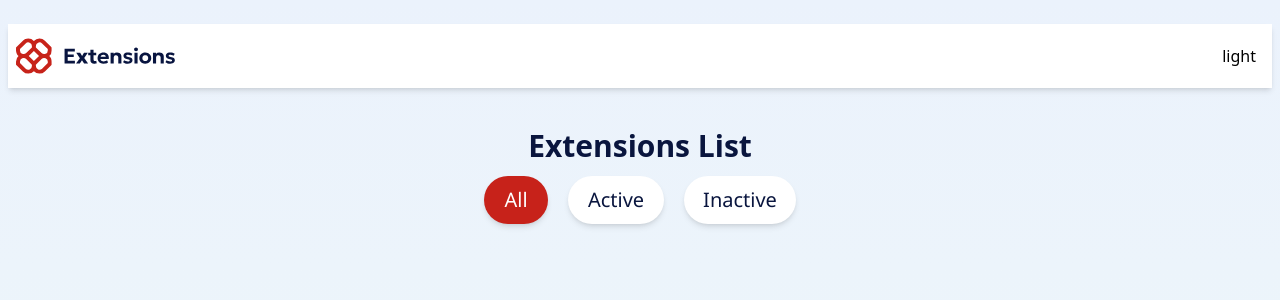
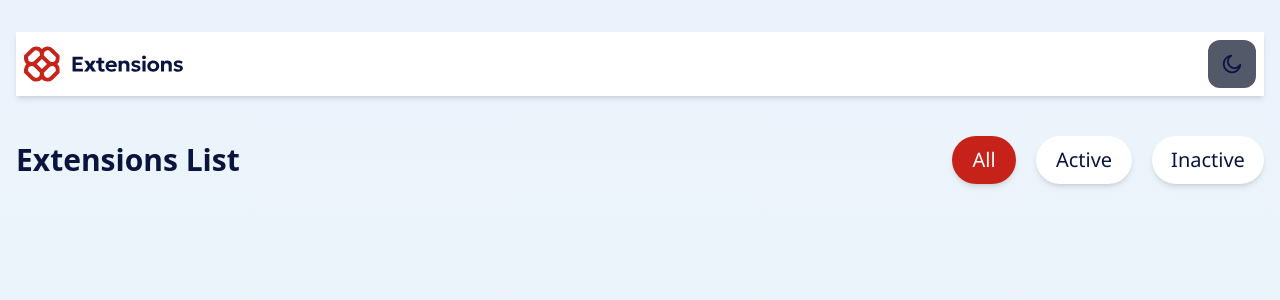
Before and after one commit to Mayowa-de/Browser-Extension-, a React (Vite) app: page / in a window 1280 px wide. Shown: the top 300 px of the page. Built offline with nearby package versions, Linux system fonts and the light colour scheme.

Commit message:
map the data.son file

```diff
--- a/package.json
+++ b/package.json
@@ -11,6 +11,7 @@
   },
   "dependencies": {
     "@tailwindcss/vite": "^4.1.13",
+    "bootstrap-icons": "^1.13.1",
     "react": "^19.1.1",
     "react-dom": "^19.1.1",
     "tailwindcss": "^4.1.13"
--- a/src/App.jsx
+++ b/src/App.jsx
@@ -1,4 +1,5 @@
 import './components/Hero.css'
+import 'bootstrap-icons/font/bootstrap-icons.css'
 import Hero from "./components/Hero"
 import Title from './components/Title'
 import Button from './components/Button'
@@ -6,9 +7,9 @@ import Button from './components/Button'
 function App() {
 
   return (
-      <div className='bg-[hsl(227, 75%, 14%)] gap-5 p-2 flex flex-col'>
+      <div className='bg-[hsl(227, 75%, 14%)] gap-5 p-4 flex flex-col'>
         <Hero/>
-        <div className='flex flex-col gap-3 justify-center items-center'>
+        <div className='flex flex-col  gap-3 justify-center items-center'>
         <Title/>
         <Button/>
         </div>
--- a/src/components/Button.jsx
+++ b/src/components/Button.jsx
@@ -1,11 +1,27 @@
-import React from 'react'
+import React, { useEffect, useState } from 'react'
+import Data from '../data.json'
+export default function Button() {
+  const [cards, setCards]= useState('')
+  const [filter, setFilter]= useState('All')
 
-export default function Button() {
+
+  useEffect(()=>{
+
+  })
   return (
-    <div className='flex gap-5 fontRegular font-medium'>
-      <button className='w-16 h-12 shadow-md rounded-3xl text-xl text-white bg-[hsl(3,77%,44%)]'>All</button>
-      <button className='w-24 h-12 bg-white text-[hsl(227,75%,14%)] shadow-md text-xl rounded-3xl'>Active</button>
-      <button className='w-28 h-12 text-xl text-[hsl(227,75%,14%)] shadow-md bg-white rounded-3xl'>Inactive</button>
+    <div className='flex flex-col gap-5 w-full justify-center items-center'>
+    <div>
+      {Data.map((item, i)=>{
+      <div key={i} className='w-full bg-white rounded-xl shadow-md'>
+        <div className='flex gap-3'>
+        <img src={item.logo} alt="logoIcon" className='w-16 h-12' />
+        <h1 className='text-[hsl(227,75%,14%)] font-medium'>{item.name}</h1>
+      </div>
+      <p>{item.description}</p>
+      <button className={`${Data.isActive === 'true' ? 'bi bi-toggle-on' : 'bi bi-toggle-off' }`}></button>
+      </div>
+      })}
+    </div>
     </div>
   )
 }
--- a/src/components/Hero.jsx
+++ b/src/components/Hero.jsx
@@ -2,12 +2,15 @@ import React from 'react'
 import './Hero.css'
 import Date from '../data.json'
 import Logo from '../assets/images/logo.svg'
+import MoonIcon from '../assets/images/icon-moon.svg'
 export default function Hero() {
   return (
     <div className=''>
       <div className='flex mt-4 gap-4 items-center w-full bg-white p-2 h-16 shadow-md'>
         <img src={Logo} alt="Logo" className=' w-40 '/>
-        <button className=' w-full  flex justify-end pr-2'>light</button>
+        <div className='w-full flex justify-end'>
+        <button className=' w-12 h-12 flex justify-center items-center rounded-xl bg-[hsl(226,11%,37%)]  '><img src={MoonIcon} alt="moon icon" className='w-5 h-5' /></button>
+      </div>
       </div>
     </div>
   )
--- a/src/components/Title.jsx
+++ b/src/components/Title.jsx
@@ -2,8 +2,13 @@ import React from 'react'
 import './Hero.css'
 export default function Title() {
   return (
-    <div className='text-3xl fontBold font-bold mt-5 justify-center flex font  text-[hsl(227,75%,14%)]'>
-      <h1>Extensions List</h1>
+    <div className='text-3xl gap-5 items-center grid fontBold font-bold mt-5 justify-center  grid-col-1 md:flex font  w-full text-[hsl(227,75%,14%)] md:justify-between'>
+      <h1 className='flex w-full  justify-center md:justify-start '>Extensions List</h1>
+        <div className='flex gap-5 fontRegular font-medium w-full justify-end'>
+            <button className='w-16 h-12 shadow-md rounded-3xl text-xl text-white bg-[hsl(3,77%,44%)]'>All</button>
+            <button className='w-24 h-12 bg-white text-[hsl(227,75%,14%)] shadow-md text-xl rounded-3xl'>Active</button>
+            <button className='w-28 h-12 text-xl text-[hsl(227,75%,14%)] shadow-md bg-white rounded-3xl'>Inactive</button>
+          </div>
     </div>
   )
 }
--- a/src/data.json
+++ b/src/data.json
@@ -1,71 +1,83 @@
 [
     {
+        "id": "1",
         "logo": "./assets/images/logo-devlens.svg",
         "name": "DevLens",
         "description": "Quickly inspect page layouts and visualize element boundaries.",
         "isActive": true
     },
     {
+        "id": "2",
         "logo": "./assets/images/logo-style-spy.svg",
         "name": "StyleSpy",
         "description": "Instantly analyze and copy CSS from any webpage element.",
         "isActive": true
     },
     {
+        "id":"3",
         "logo": "./assets/images/logo-speed-boost.svg",
         "name": "SpeedBoost",
         "description": "Optimizes browser resource usage to accelerate page loading.",
         "isActive": false
     },
     {
+        "id":4,
         "logo": "./assets/images/logo-json-wizard.svg",
         "name": "JSONWizard",
         "description": "Formats, validates, and prettifies JSON responses in-browser.",
         "isActive": true
     },
     {
+        "id": 5,
         "logo": "./assets/images/logo-tab-master-pro.svg",
         "name": "TabMaster Pro",
         "description": "Organizes browser tabs into groups and sessions.",
         "isActive": true
     },
     {
+        "id":6,
         "logo": "./assets/images/logo-viewport-buddy.svg",
         "name": "ViewportBuddy",
         "description": "Simulates various screen resolutions directly within the browser.",
         "isActive": false
     },
     {
+        "id":7,
         "logo": "./assets/images/logo-markup-notes.svg",
         "name": "Markup Notes",
         "description": "Enables annotation and notes directly onto webpages for collaborative debugging.",
         "isActive": true
     },
     {
+        "id":8,
         "logo": "./assets/images/logo-grid-guides.svg",
         "name": "GridGuides",
         "description": "Overlay customizable grids and alignment guides on any webpage.",
         "isActive": false
     },
     {
+        "id": 9,
         "logo": "./assets/images/logo-palette-picker.svg",
         "name": "Palette Picker",
         "description": "Instantly extracts color palettes from any webpage.",
         "isActive": true
     },
     {
+        "id": 10,
         "logo": "./assets/images/logo-link-checker.svg",
         "name": "LinkChecker",
         "description": "Scans and highlights broken links on any page.",
         "isActive": true
     },
     {
+        "id": 11,
         "logo": "./assets/images/logo-dom-snapshot.svg",
         "name": "DOM Snapshot",
         "description": "Capture and export DOM structures quickly.",
         "isActive": false
     },
     {
+        "id": 12,
         "logo": "./assets/images/logo-console-plus.svg",
         "name": "ConsolePlus",
         "description": "Enhanced developer console with advanced filtering and logging.",
```
Also changed, not shown: 1 other file (tests, documents, lock files or other folders).
